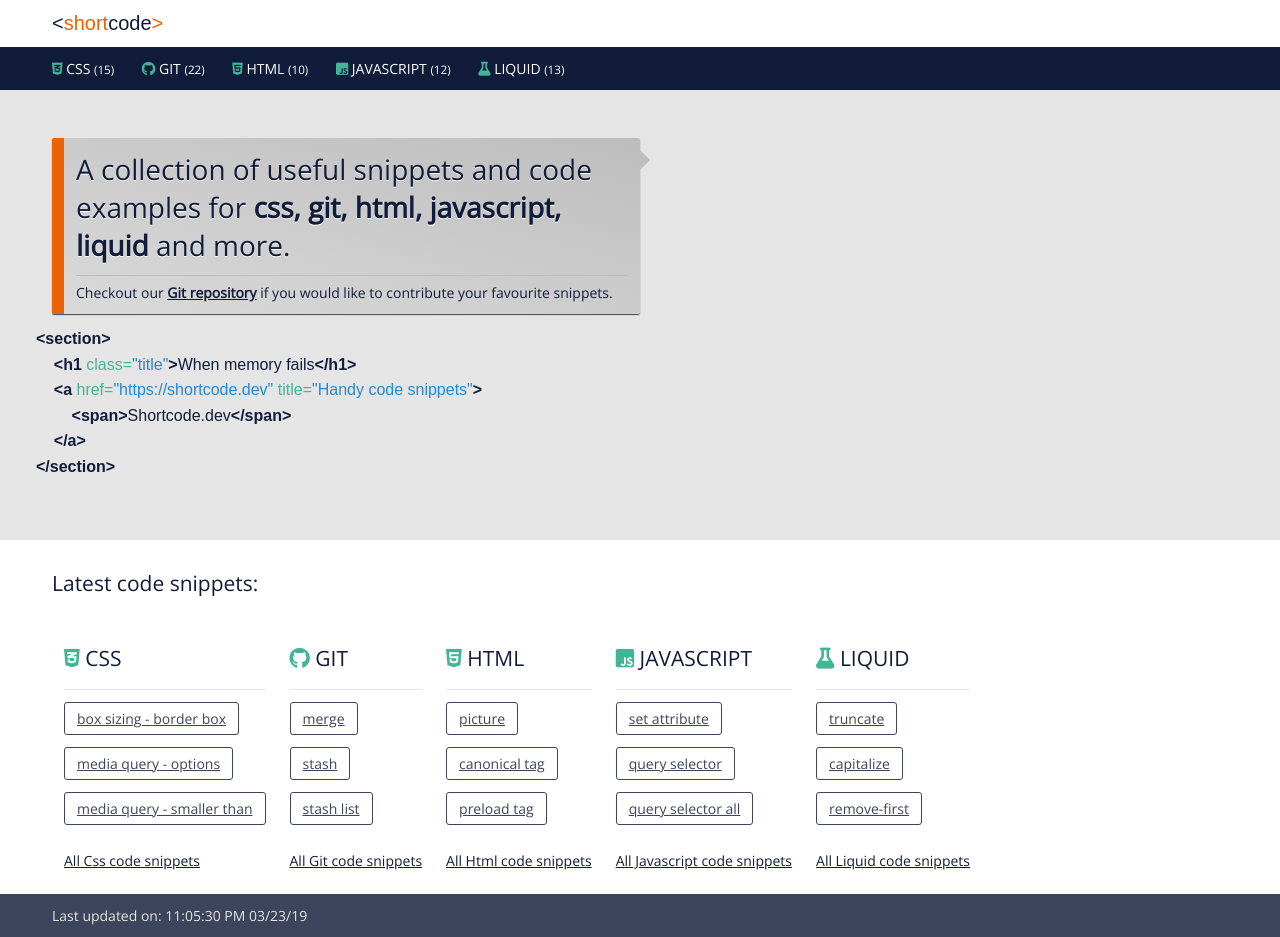
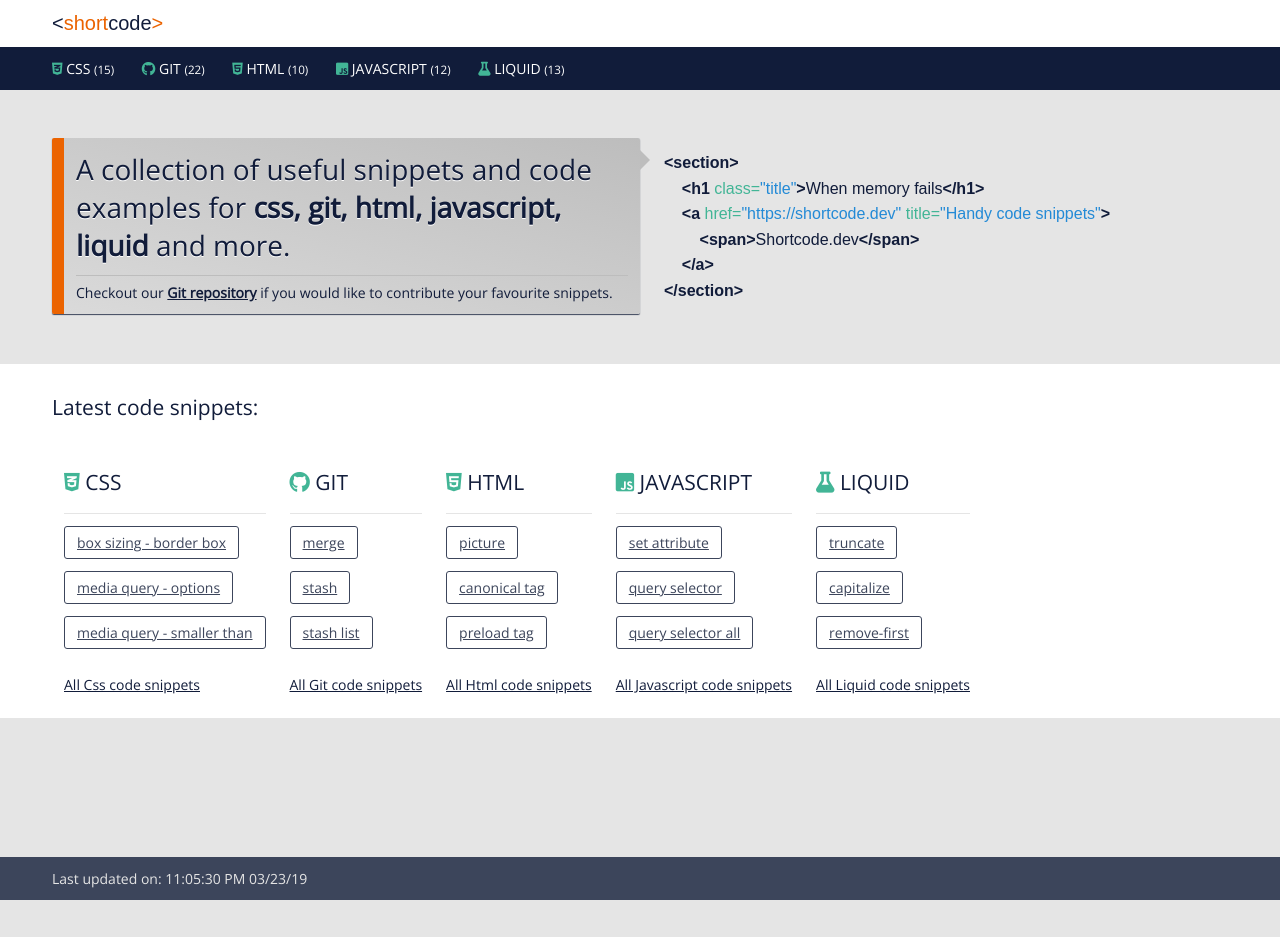
Before and after one commit to proochster/shortcode, a Jekyll site: the page built from index.html, in a window 1280 px wide. Built offline with Jekyll 4.4.1, drawn with Linux system fonts in a browser that asks for light colours; some web fonts are replaced; after the commit the page ends 900 px from its top, so only the background shows below that.

Commit message:
# Intro Shortcode

```diff
--- a/index.html
+++ b/index.html
@@ -4,7 +4,7 @@ title: Homepage
 permalink: /
 ---
 {% capture collections %}{% for collection in site.collections %}{% unless collection.label == "posts" %}, {{ collection.label }}{% endunless %}{% endfor %}{% endcapture %}
-<article class="sc sc--intro">
+<article class="sc sc--intro" data-display="true">
     <div class="sc__section">
         <div class="sc__description">
             <h1 class="sc__title">A collection of useful snippets and code examples for <strong>{{ collections | remove_first: ", " }}</strong> and more.</h1>
```
